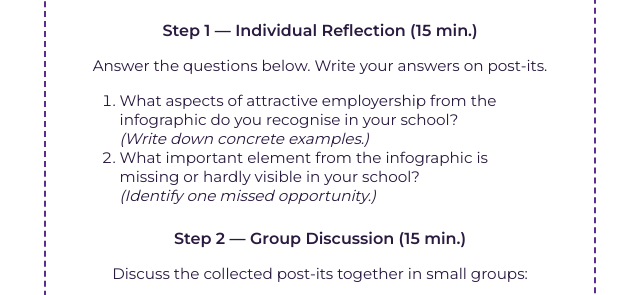
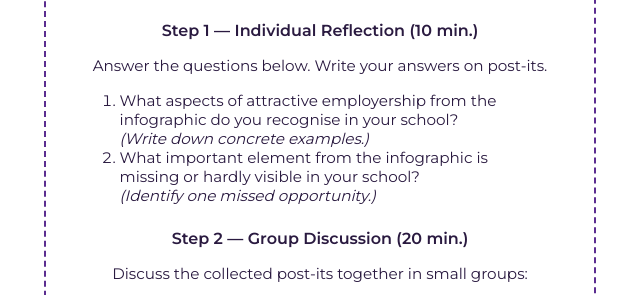
Before and after one commit to bvangastel/attractiveemployership, a plain HTML site: page analyzing.html in a window 1280 px wide. Shown: the part 423-718 px from the top of the page, 320-960 px from the left. Drawn offline with Linux system fonts and the light colour scheme.

Commit message:
Update analyzing.html

```diff
--- a/analyzing.html
+++ b/analyzing.html
@@ -31,7 +31,7 @@
       <li>Career Opportunities</li>
     </ul>
 
-    <h3 style="font-size:1rem; margin-top:1.5rem;">Step 1 — Individual Reflection (15 min.)</h3>
+    <h3 style="font-size:1rem; margin-top:1.5rem;">Step 1 — Individual Reflection (10 min.)</h3>
     <p>Answer the questions below. Write your answers on post-its.</p>
     <ol style="text-align:left; margin:0 auto; max-width:420px; padding-left:1.2rem;">
       <li>
@@ -44,7 +44,7 @@
       </li>
     </ol>
 
-    <h3 style="font-size:1rem; margin-top:1.5rem;">Step 2 — Group Discussion (15 min.)</h3>
+    <h3 style="font-size:1rem; margin-top:1.5rem;">Step 2 — Group Discussion (20 min.)</h3>
     <p>Discuss the collected post-its together in small groups:</p>
     <ol style="text-align:left; margin:0 auto; max-width:420px; padding-left:1.2rem;">
       <li>
```
